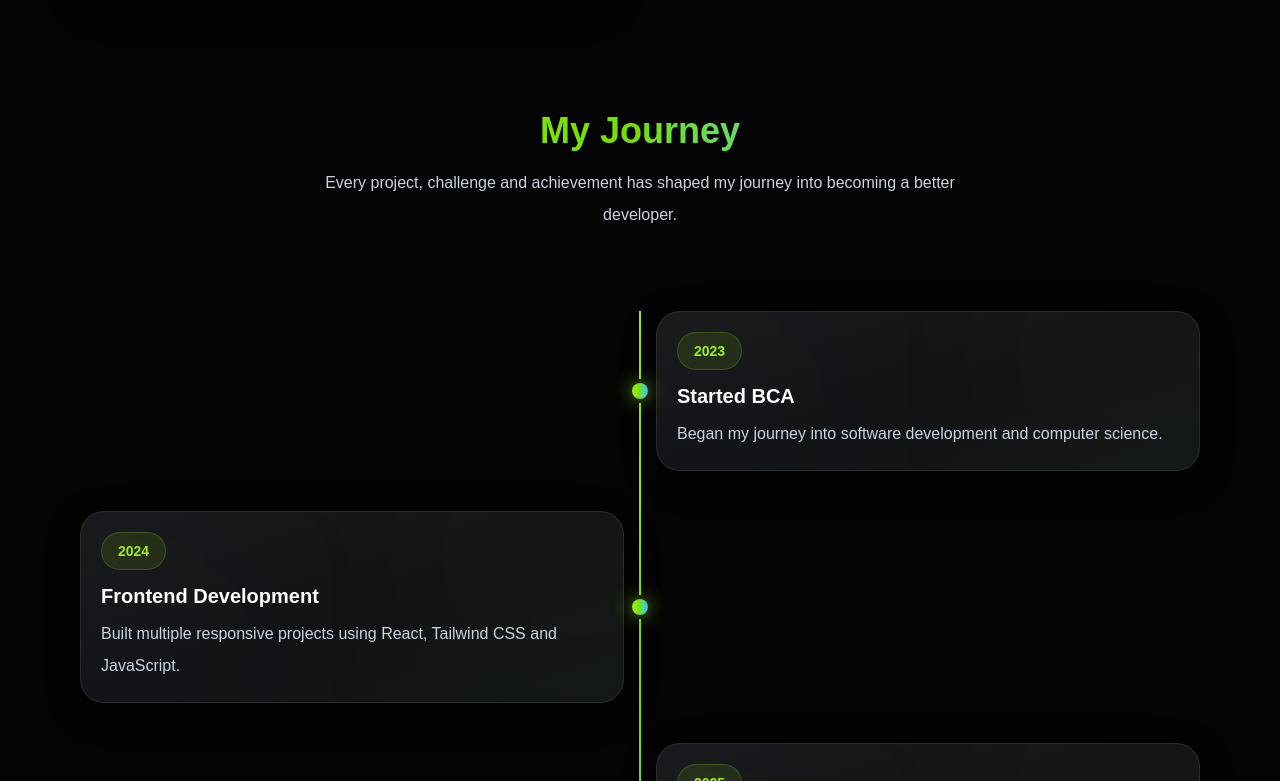
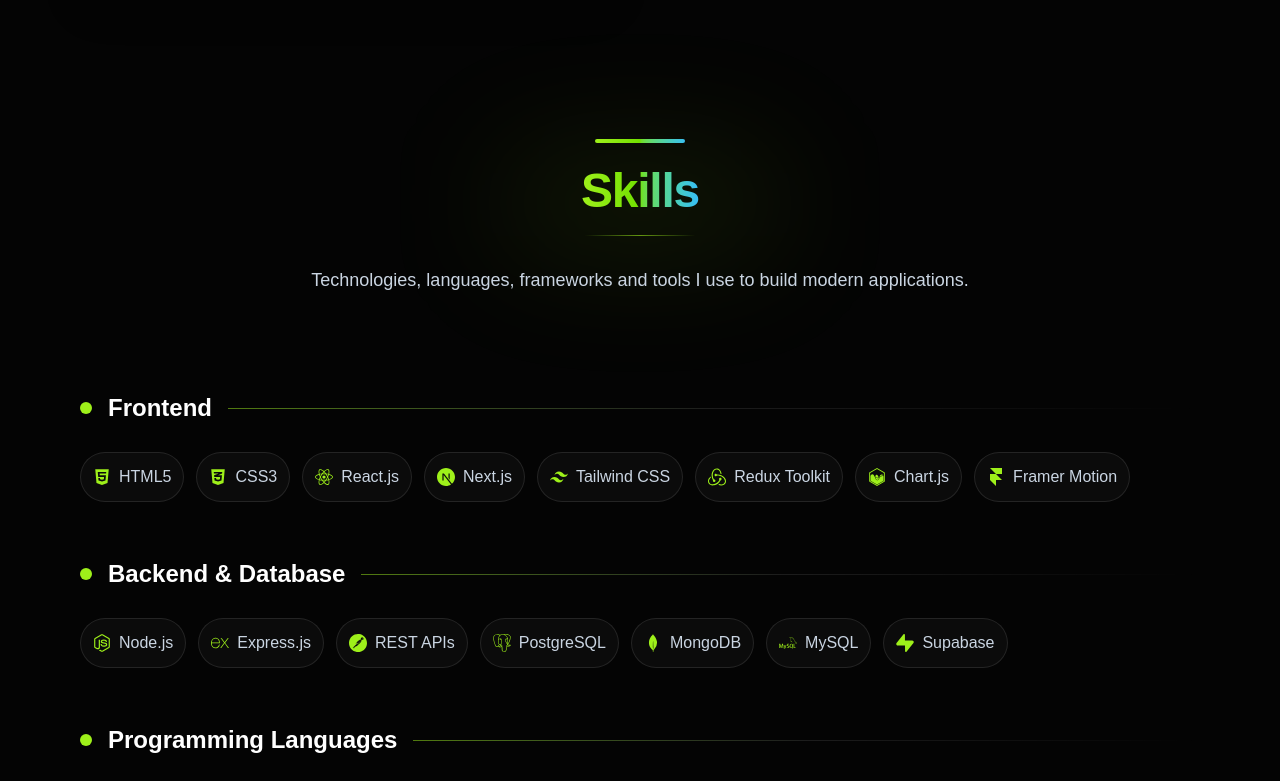
Before and after one commit to ishaNegi1/portfolio, a Next.js app: page / in a window 1280 px wide. Shown: the part 1839-2620 px from the top of the page. Built offline with nearby package versions, Linux system fonts and the light colour scheme.

Commit message:
remove journey section

```diff
--- a/src/components/sections/About.tsx
+++ b/src/components/sections/About.tsx
@@ -280,7 +280,7 @@
 
 {/* JOURNEY */}
 
-<div className=" mt-24 sm:mt-28">
+{/* <div className=" mt-24 sm:mt-28">
 
   <motion.div
     initial={{
@@ -315,7 +315,6 @@
 
   <div className="relative mx-auto mt-20 max-w-6xl">
 
-  {/* Vertical Line */}
 
   <div className="absolute left-5 top-0 h-full w-0.5 bg-linear-to-b from-[#9EF01A] via-[#70E000] to-[#38BDF8] md:left-1/2 md:-translate-x-1/2" />
 
@@ -346,11 +345,8 @@
         } gap-8`}
       >
 
-        {/* Empty Side */}
 
         <div className="hidden md:block md:flex-1" />
-
-        {/* Timeline Node */}
 
         <div className="absolute left-5 z-20 -translate-x-1/2 md:left-1/2">
 
@@ -362,8 +358,6 @@
 
         </div>
 
-        {/* Card */}
-
         <div className="ml-14 flex-1 md:ml-0">
 
           <Card
@@ -372,7 +366,6 @@
             className="group relative overflow-hidden p-5"
           >
 
-            {/* Hover Glow */}
 
             <div className="absolute -right-20 -top-20 h-52 w-52 rounded-full bg-[#9EF01A]/5 blur-[120px] transition-all duration-500 group-hover:bg-[#9EF01A]/10" />
 
@@ -380,7 +373,6 @@
 
             <div className="relative">
 
-              {/* Year */}
 
               <span className="inline-flex rounded-full border border-[#9EF01A]/20 bg-[#9EF01A]/10 px-4 py-2 text-sm font-semibold text-[#9EF01A]">
 
@@ -388,7 +380,6 @@
 
               </span>
 
-              {/* Title */}
 
               <h4 className="mt-3 text-xl font-bold text-white transition-colors duration-300 group-hover:text-[#9EF01A]">
 
@@ -396,9 +387,7 @@
 
               </h4>
 
-              {/* Divider */}
 
-              {/* Description */}
 
               <p className="leading-8 text-slate-300 mt-2">
 
@@ -418,7 +407,7 @@
   </div>
 </div>
 
-</div>
+</div> */}
 
 </section>
  );
```
